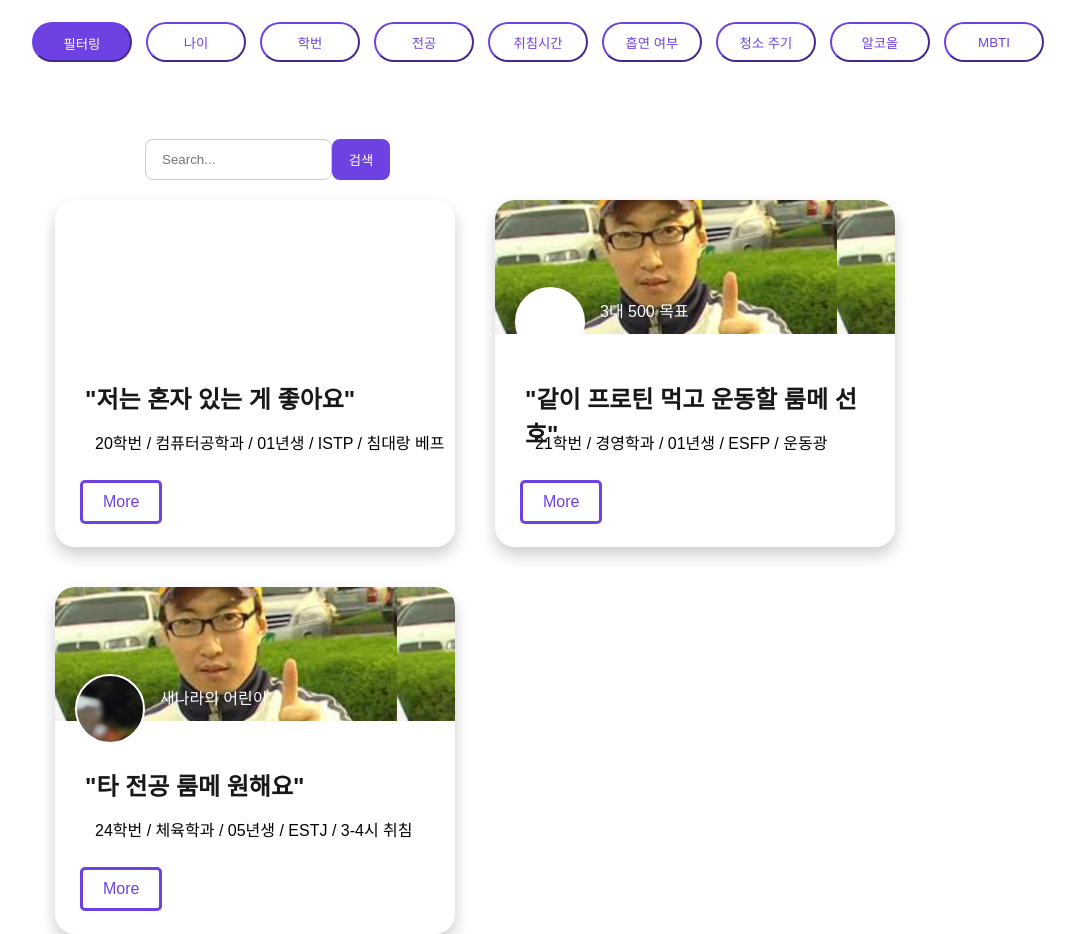
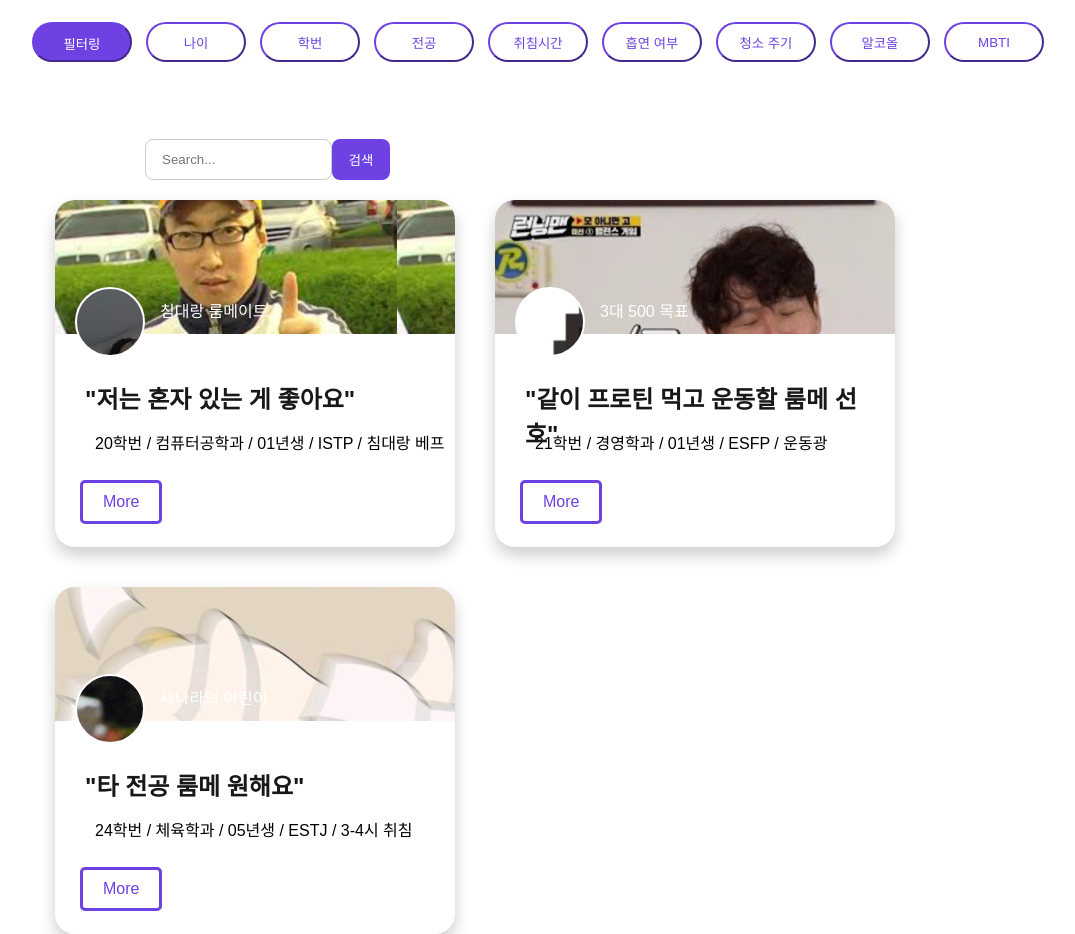
Before and after one commit to BARAM1NG/Demo_ChecKHUMate, a Flask app: page /check.html in a window 1280 px wide. Shown: the part 235-1169 px from the top of the page, without its empty margins (25-1100 px from the left). Run offline with Flask 3, Linux system fonts and the light colour scheme.

Commit message:
feat: 룸메이트 프로필 오류 해결

```diff
--- a/frontend/static/css/check.css
+++ b/frontend/static/css/check.css
@@ -315,7 +315,7 @@ main {
 .profile-container {
     width: 100%;
     gap: 40px;
-    display: flex; /* Flexbox 사용 */
+    display: flex;
     flex-wrap: wrap;
 }
 
@@ -328,12 +328,11 @@ main {
     background: white;
     box-shadow: 0px 8px 16px 0px rgba(0,0,0,0.2);
     border-radius: 20px;
-    /*width: 100%*/
 }
 
 .cover {
     position: absolute;
-    width: 400px;
+    width: 100%;
     height: 134px;
     left: 0px;
     top: 0px;
@@ -348,11 +347,11 @@ main {
 }
 
 .profile2 .cover{
-    background: url('../image/checkpage/cover1.png'); /* 커버 이미지 URL 추가 */
+    background: url('../image/checkpage/cover2.png'); /* 커버 이미지 URL 추가 */
 }
 
 .profile3 .cover{
-    background: url('../image/checkpage/cover1.png'); /* 커버 이미지 URL 추가 */
+    background: url('../image/checkpage/cover3.png'); /* 커버 이미지 URL 추가 */
 }
 
 .ava {
@@ -363,6 +362,7 @@ main {
     left: 20px;
     bottom: 190px;
     background-size: cover; /* 배경 이미지가 요소를 완전히 덮도록 설정 */
+    background-position: center;
     border: 2px solid #FFFFFF;
     border-radius: 100px;
 }
--- a/frontend/templates/check.html
+++ b/frontend/templates/check.html
@@ -210,7 +210,7 @@
   </div>
 
   <div class="profile-container">
-    <div class="profile">
+    <div class="profile profile1">
       <div class="cover"></div>
       <div class="ava"></div>
       <div class="details">
```
Also changed, not shown: frontend/static/image/checkpage/cover2.png (added), frontend/static/image/checkpage/cover3.png (added), frontend/static/image/checkpage/profile2.png.
